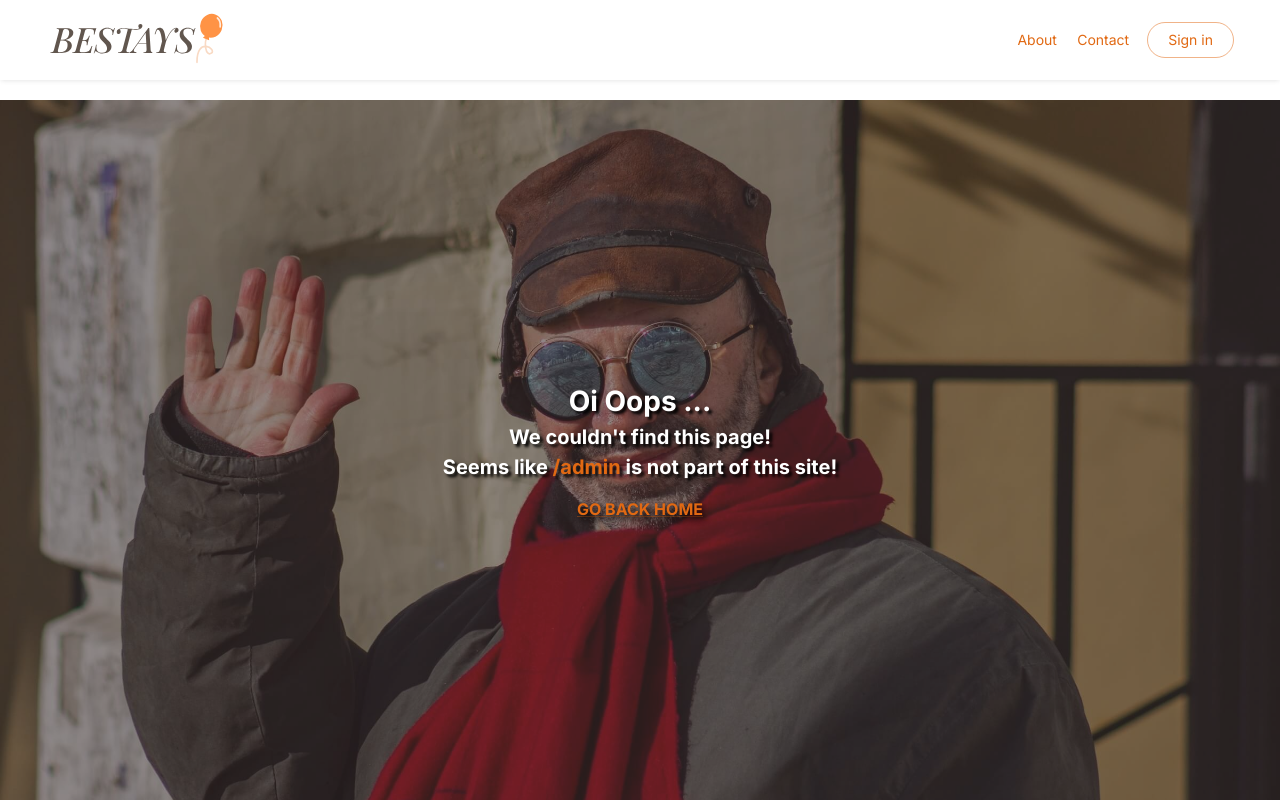
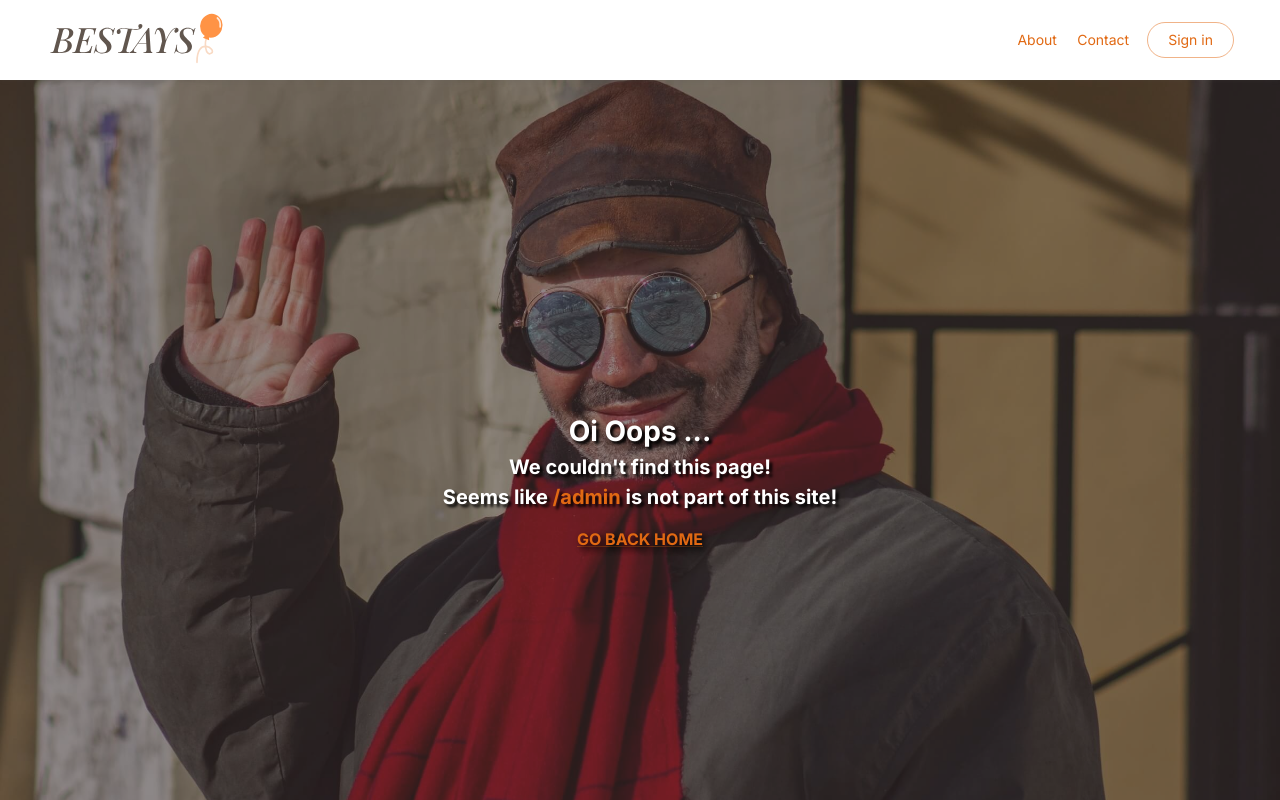
Before and after one commit to Liz0001/Bestays-Project, a React (Vite) app in the folder client/: page /admin in a window 1280 px wide. Built offline with nearby package versions, Linux system fonts and the light colour scheme; a web font is replaced by a local one.

Commit message:
fixed 404

```diff
--- a/client/src/components/page404/Page404.tsx
+++ b/client/src/components/page404/Page404.tsx
@@ -4,9 +4,9 @@ import './page404.css';
 
 export function Page404() {
     return (
-        <>
-            <NavbarPublic />
+        <div className="box">
             <div className="not-found">
+                <NavbarPublic />
                 <div className="text-404">
                     <h2>Oi Oops ... </h2>
                     <p>We couldn't find this page!</p>
@@ -18,6 +18,6 @@ export function Page404() {
                     <Link href="/">GO BACK HOME</Link>
                 </div>
             </div>
-        </>
+        </div>
     );
 }
--- a/client/src/components/page404/page404.css
+++ b/client/src/components/page404/page404.css
@@ -1,10 +1,11 @@
+.box {
+    height: 100vh;
+    width: 100vw;
+    overflow: hidden;
+}
 .not-found {
-    position: fixed;
-    top: 100.04px;
-    left: 0;
-    bottom: 0;
-    right: 0;
-
+    height: 100%;
+    width: 100%;
     background-image: url('../../assets/images/404.jpg');
     background-repeat: no-repeat;
     background-size: cover;
@@ -50,10 +51,3 @@
     font-weight: bold;
     text-shadow: 3px 3px 3px #000;
 }
-
-/* 600 and smaller - WIDTH */
-@media only screen and (max-width: 600px) {
-    .not-found {
-        top: 66.33px;
-    }
-}
```
